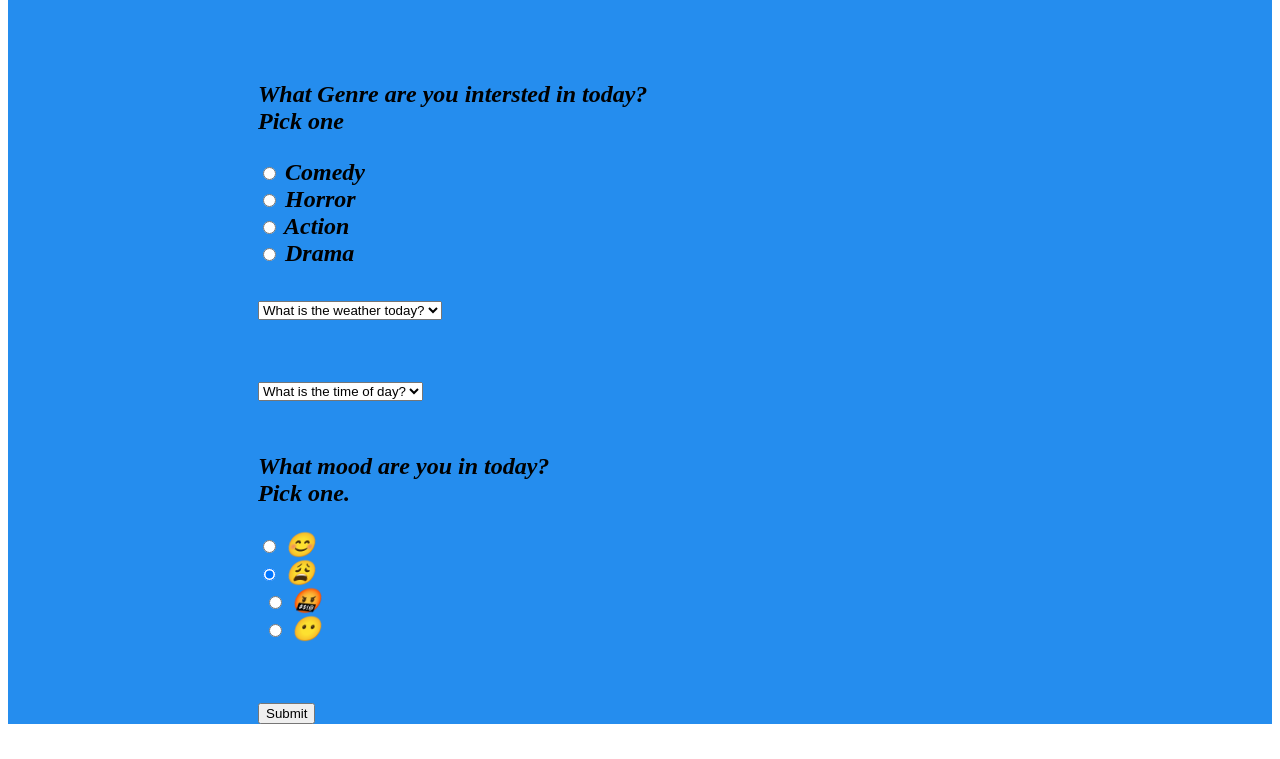
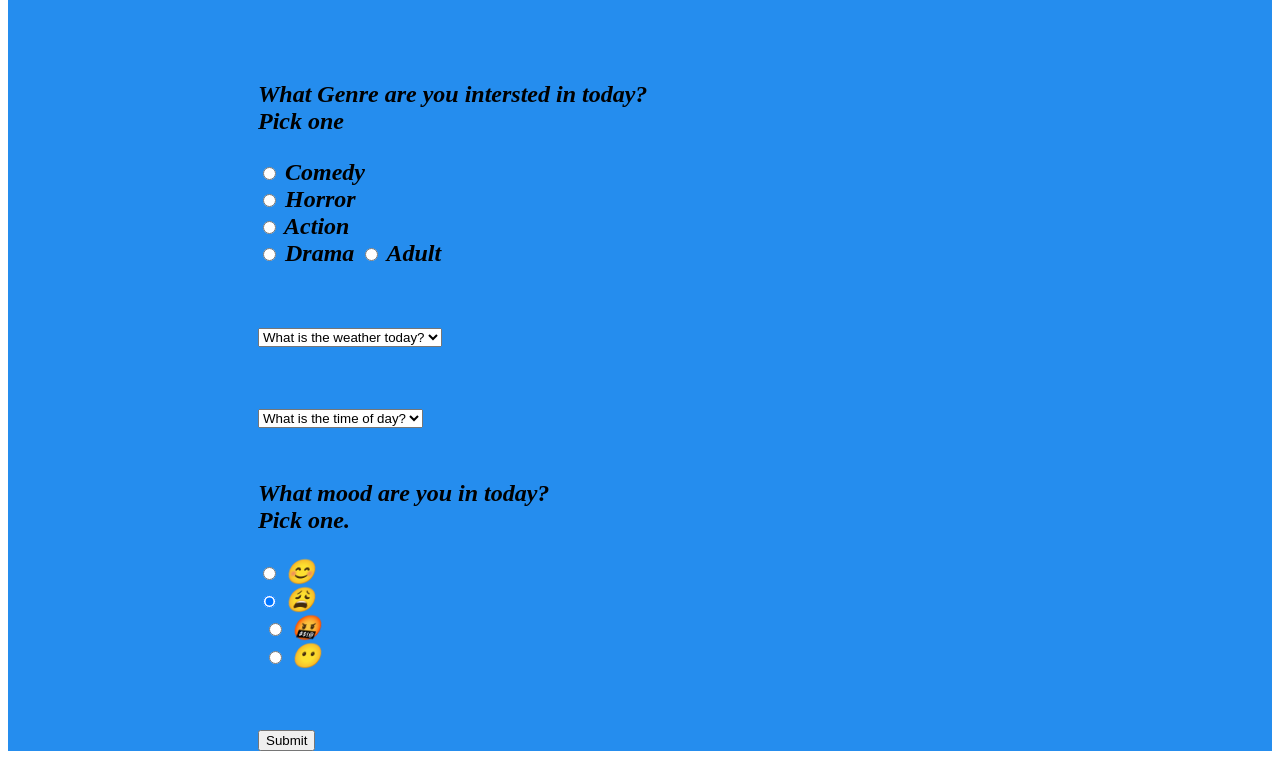
Before and after one commit to askarrizvi/pixaradar, a plain HTML site: page index.html in a window 1280 px wide. Shown: the part 187-946 px from the top of the page. Before the commit the page ends 919 px from the top, so only its background shows below. Drawn offline with Linux system fonts and the light colour scheme; files that its build step writes are made by us from their sources; no server answers; files whose address does not match are found by name.

Commit message:
Update index.html

```diff
--- a/index.html
+++ b/index.html
@@ -37,7 +37,9 @@
 
           <input type="radio" name="genre-drama" id="drama" />
           <label for="genre-drama">Drama</label>
-  <br>
+
+          <input type="radio" name="genre-adult" id="action" />
+          <label for="genre-sction">Adult</label><br>  <br>
   <br>
         <div class="Weather">
             <select name="task-type" class="select-dropdown">
```
